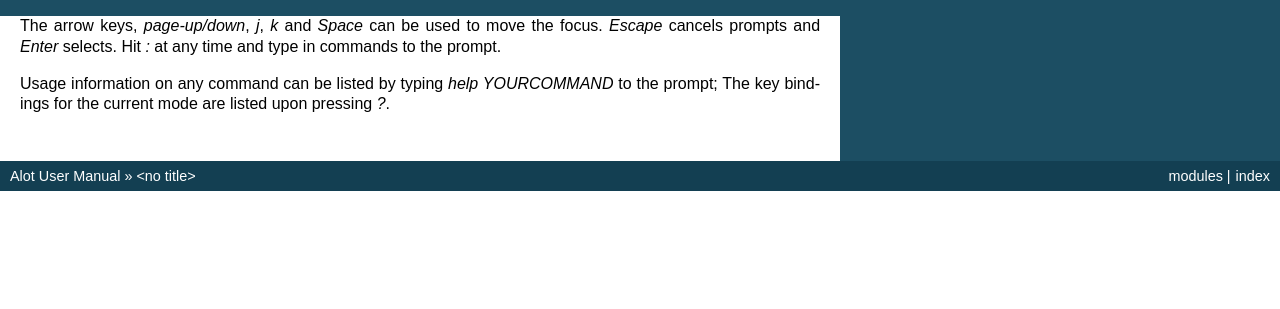
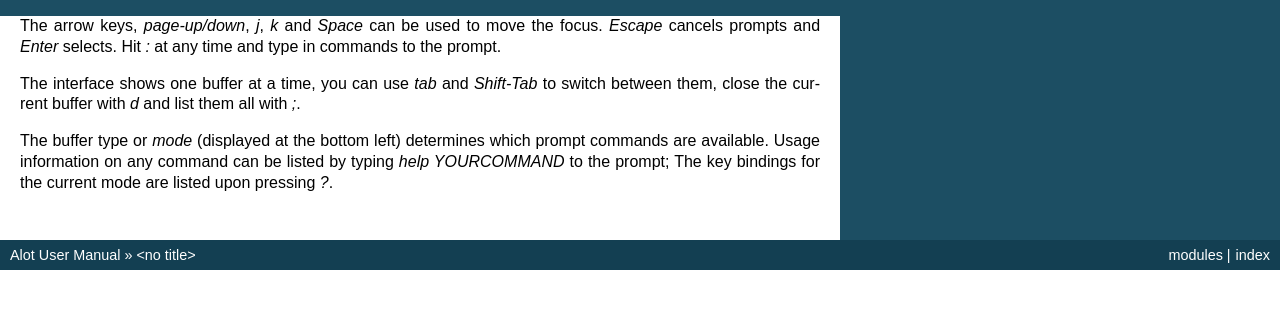
Before and after one commit to pazz/alot, a Sphinx documentation site: the page built from docs/source/usage/first_steps.rst, in a window 1280 px wide. Shown: the top 309 px of the page. Built offline with Sphinx 7.4.7, drawn with Linux system fonts in a browser that asks for light colours.

Commit message:
docs: polish "First Steps"
also in README's Usage section

```diff
--- a/docs/source/usage/first_steps.rst
+++ b/docs/source/usage/first_steps.rst
@@ -2,5 +2,9 @@ The arrow keys, `page-up/down`, `j`, `k` and `Space` can be used to move the foc
 `Escape` cancels prompts and `Enter` selects. Hit `:` at any time and type in commands
 to the prompt.
 
-Usage information on any command can be listed by typing `help YOURCOMMAND` to the prompt;
-The key bindings for the current mode are listed upon pressing `?`.
+The interface shows one buffer at a time, you can use `tab` and `Shift-Tab` to switch
+between them, close the current buffer with `d` and list them all with `;`.
+
+The buffer type or *mode* (displayed at the bottom left) determines which prompt commands
+are available. Usage information on any command can be listed by typing `help YOURCOMMAND`
+to the prompt; The key bindings for the current mode are listed upon pressing `?`.
```
Also changed, not shown: README.md (+7 -6 lines).
